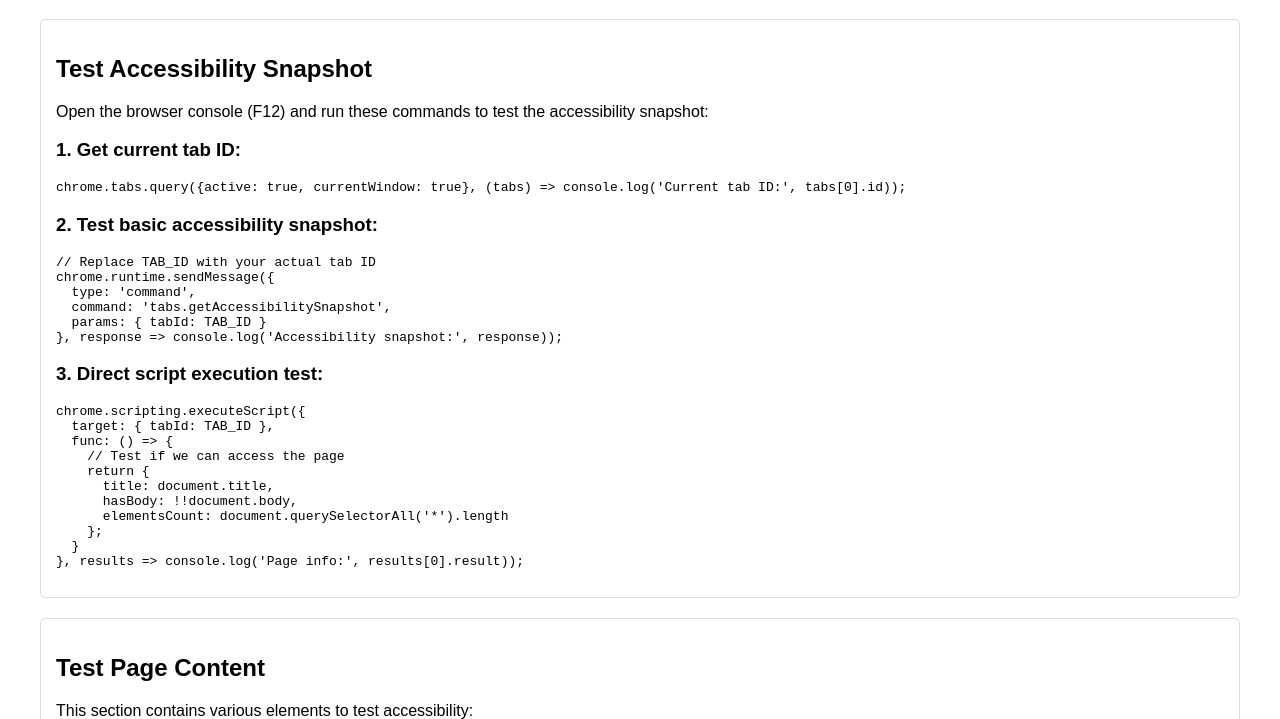
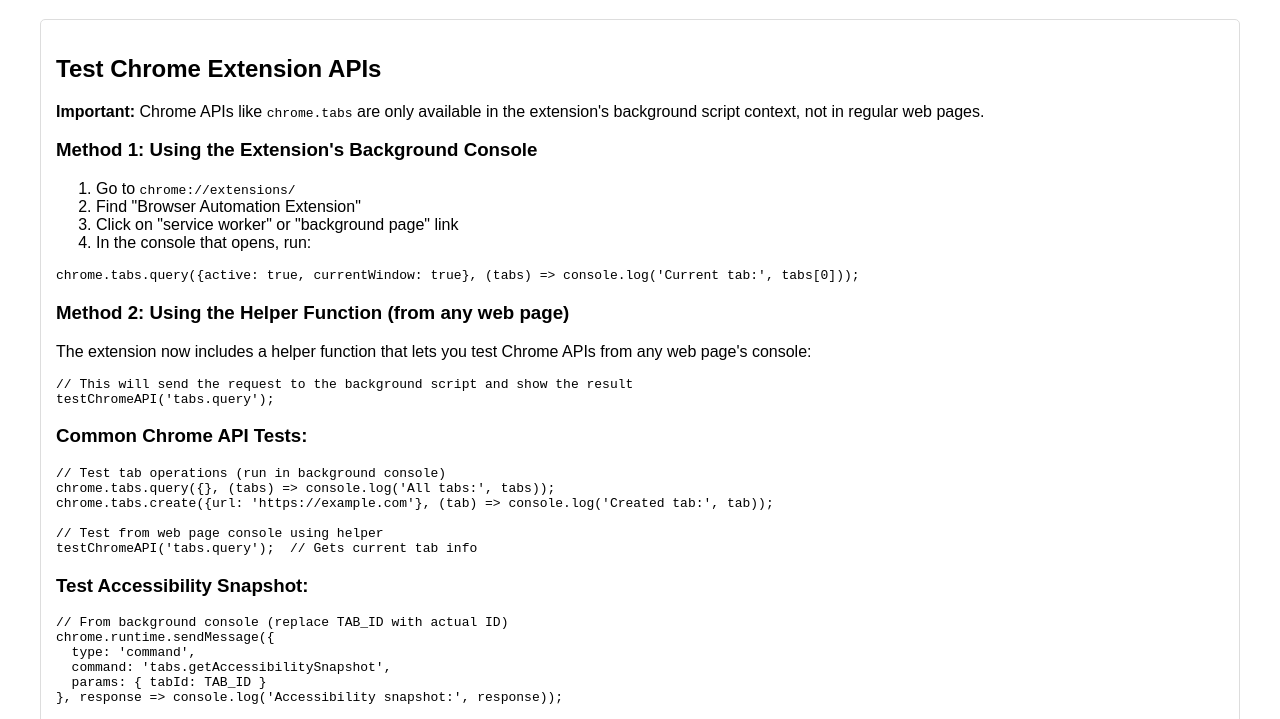
Before and after one commit to periplon/perix, a browser extension: page test-extension-commands.html in a window 1280 px wide. Shown: the part 81-800 px from the top of the page. Drawn offline with Linux system fonts and the light colour scheme.

Commit message:
fix: add Chrome API testing helper and update documentation
- Add testChromeAPI() helper function to content script that allows testing Chrome APIs from any web page console
- Update background script to handle test API requests from content scripts
- Update test HTML files with clear instructions on how to properly test Chrome APIs
- Clarify that chrome.tabs and other APIs are only available in background script context

This resolves the "Cannot read properties of undefined (reading 'query')" error that occurs when trying to use chrome.tabs.query from a regular web page console.

```diff
--- a/test-extension-commands.html
+++ b/test-extension-commands.html
@@ -45,32 +45,38 @@
     <h1>Extension Command Tester</h1>
 
     <div class="test-section">
-        <h2>Test Accessibility Snapshot</h2>
-        <p>Open the browser console (F12) and run these commands to test the accessibility snapshot:</p>
+        <h2>Test Chrome Extension APIs</h2>
+        <p><strong>Important:</strong> Chrome APIs like <code>chrome.tabs</code> are only available in the extension's background script context, not in regular web pages.</p>
 
-        <h3>1. Get current tab ID:</h3>
-        <pre>chrome.tabs.query({active: true, currentWindow: true}, (tabs) => console.log('Current tab ID:', tabs[0].id));</pre>
+        <h3>Method 1: Using the Extension's Background Console</h3>
+        <ol>
+            <li>Go to <code>chrome://extensions/</code></li>
+            <li>Find "Browser Automation Extension"</li>
+            <li>Click on "service worker" or "background page" link</li>
+            <li>In the console that opens, run:</li>
+        </ol>
+        <pre>chrome.tabs.query({active: true, currentWindow: true}, (tabs) => console.log('Current tab:', tabs[0]));</pre>
 
-        <h3>2. Test basic accessibility snapshot:</h3>
-        <pre>// Replace TAB_ID with your actual tab ID
+        <h3>Method 2: Using the Helper Function (from any web page)</h3>
+        <p>The extension now includes a helper function that lets you test Chrome APIs from any web page's console:</p>
+        <pre>// This will send the request to the background script and show the result
+testChromeAPI('tabs.query');</pre>
+
+        <h3>Common Chrome API Tests:</h3>
+        <pre>// Test tab operations (run in background console)
+chrome.tabs.query({}, (tabs) => console.log('All tabs:', tabs));
+chrome.tabs.create({url: 'https://example.com'}, (tab) => console.log('Created tab:', tab));
+
+// Test from web page console using helper
+testChromeAPI('tabs.query');  // Gets current tab info</pre>
+
+        <h3>Test Accessibility Snapshot:</h3>
+        <pre>// From background console (replace TAB_ID with actual ID)
 chrome.runtime.sendMessage({
   type: 'command',
   command: 'tabs.getAccessibilitySnapshot',
   params: { tabId: TAB_ID }
 }, response => console.log('Accessibility snapshot:', response));</pre>
-
-        <h3>3. Direct script execution test:</h3>
-        <pre>chrome.scripting.executeScript({
-  target: { tabId: TAB_ID },
-  func: () => {
-    // Test if we can access the page
-    return {
-      title: document.title,
-      hasBody: !!document.body,
-      elementsCount: document.querySelectorAll('*').length
-    };
-  }
-}, results => console.log('Page info:', results[0].result));</pre>
     </div>
 
     <div class="test-section">
```
Also changed, not shown: background.js (+24 -1 lines), content.js (+38 -0 lines), test-accessibility.html (+16 -2 lines).
